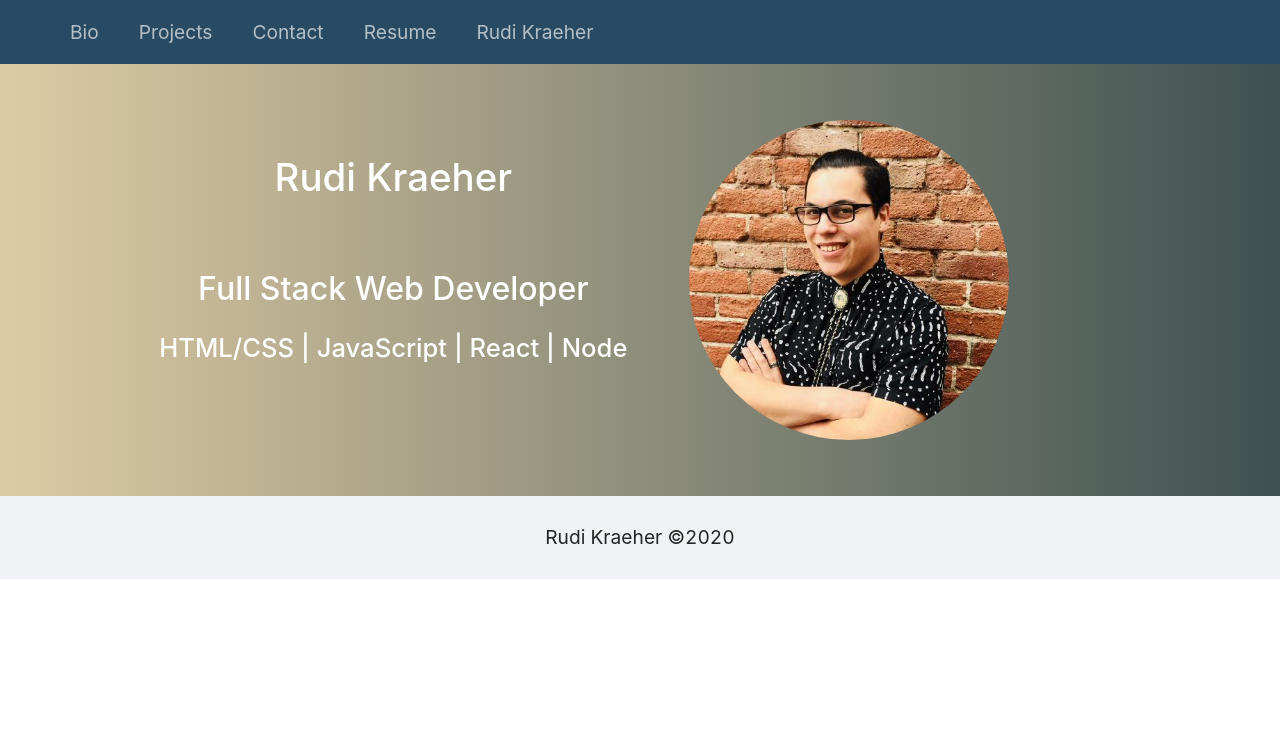
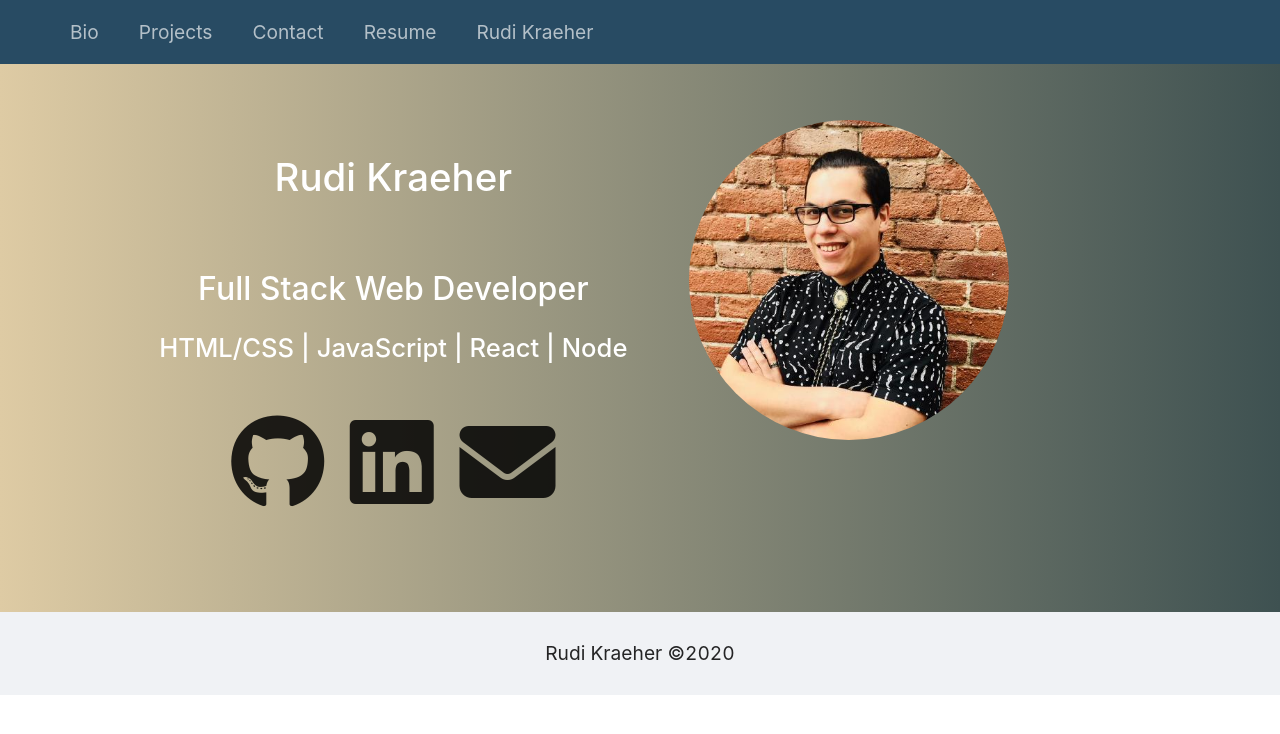
Before and after one commit to rkraeher/react-portfolio, a React (Create React App) app: page / in a window 1280 px wide. Shown: the top 734 px of the page. Built offline with nearby package versions, Linux system fonts and the light colour scheme.

Commit message:
font awesome icons

```diff
--- a/package.json
+++ b/package.json
@@ -4,6 +4,9 @@
   "private": true,
   "dependencies": {
     "@craco/craco": "^6.0.0",
+    "@fortawesome/fontawesome-svg-core": "^1.2.32",
+    "@fortawesome/free-solid-svg-icons": "^5.15.1",
+    "@fortawesome/react-fontawesome": "^0.1.14",
     "@testing-library/jest-dom": "^5.11.8",
     "@testing-library/react": "^11.2.2",
     "@testing-library/user-event": "^12.6.0",
--- a/public/index.html
+++ b/public/index.html
@@ -39,6 +39,7 @@
       To begin the development, run `npm start` or `yarn start`.
       To create a production bundle, use `npm run build` or `yarn build`.
     -->
+  <script src="https://kit.fontawesome.com/c536c1e73a.js" crossorigin="anonymous"></script>
 </body>
 
 </html>
--- a/src/components/Home/index.js
+++ b/src/components/Home/index.js
@@ -2,6 +2,7 @@ import React from 'react';
 import "../Project/Project.css";
 import { Row, Col } from "antd";
 import ProfilePic from '../ProfilePic/ProfilePic';
+
 
 const Home = () => {
     return (
@@ -12,6 +13,11 @@ const Home = () => {
                     <h1>Rudi Kraeher</h1>
                     <h2>Full Stack Web Developer</h2>
                     <h3>HTML/CSS | JavaScript | React | Node</h3>
+                    <div className="icons">
+                        <i className="fab fa-github fa-3x" style={{ margin: "1vw" }}></i>
+                        <i className="fab fa-linkedin fa-3x" style={{ margin: "1vw" }}></i>
+                        <i className="fas fa-envelope fa-3x" style={{ margin: "1vw" }}></i>
+                    </div>
                 </Col>
                 <ProfilePic />
             </Row>
--- a/src/components/Project/Project.css
+++ b/src/components/Project/Project.css
@@ -34,6 +34,13 @@ body {
   color: white;
 }
 
+.icons {
+  margin: 2vw;
+  padding: 1vh;
+  text-align: center;
+  font-size: 2rem;
+}
+
 .pic {
     height: 25vw;
     width: 25vw;
```
Also changed, not shown: 2 other files (tests, documents, lock files or other folders).
